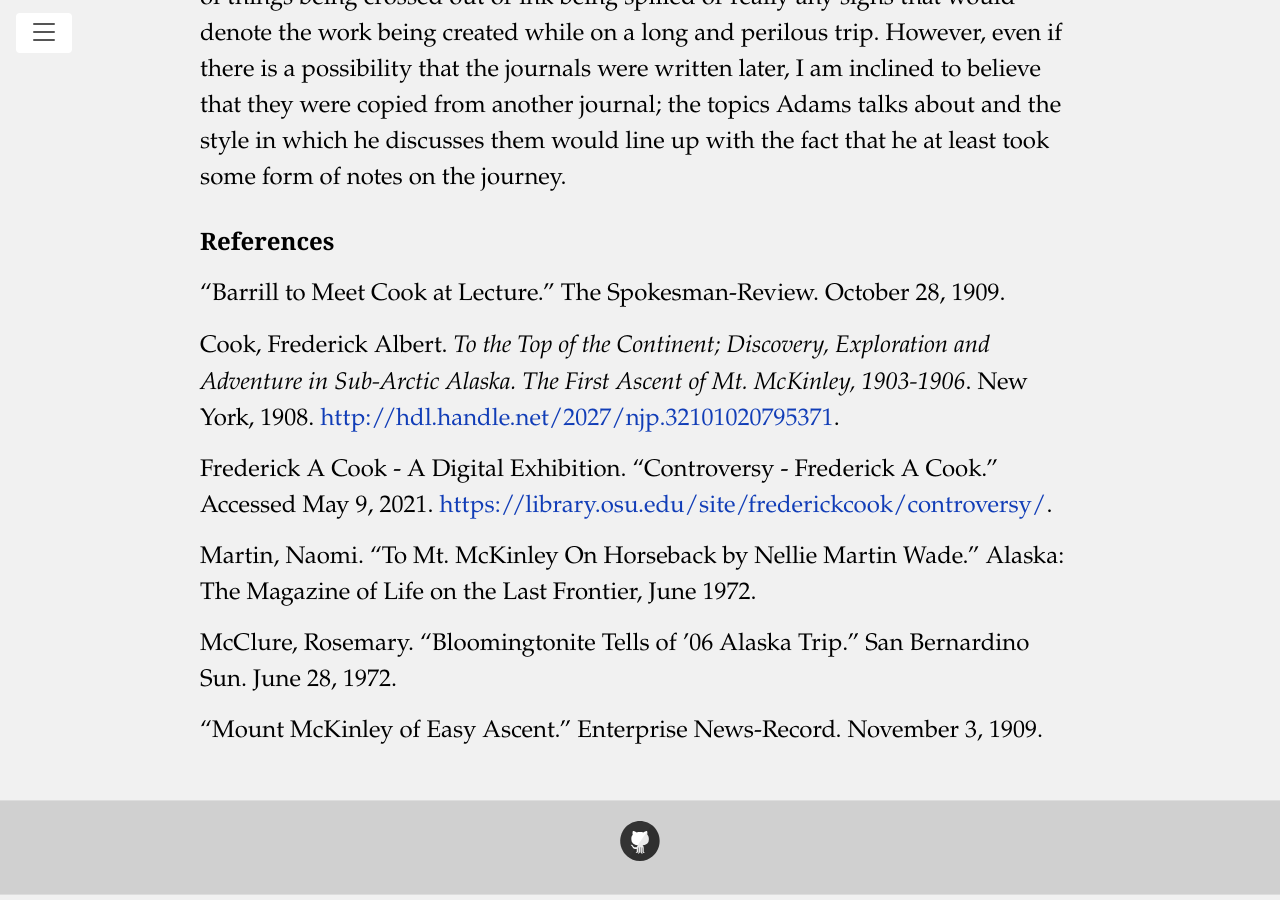
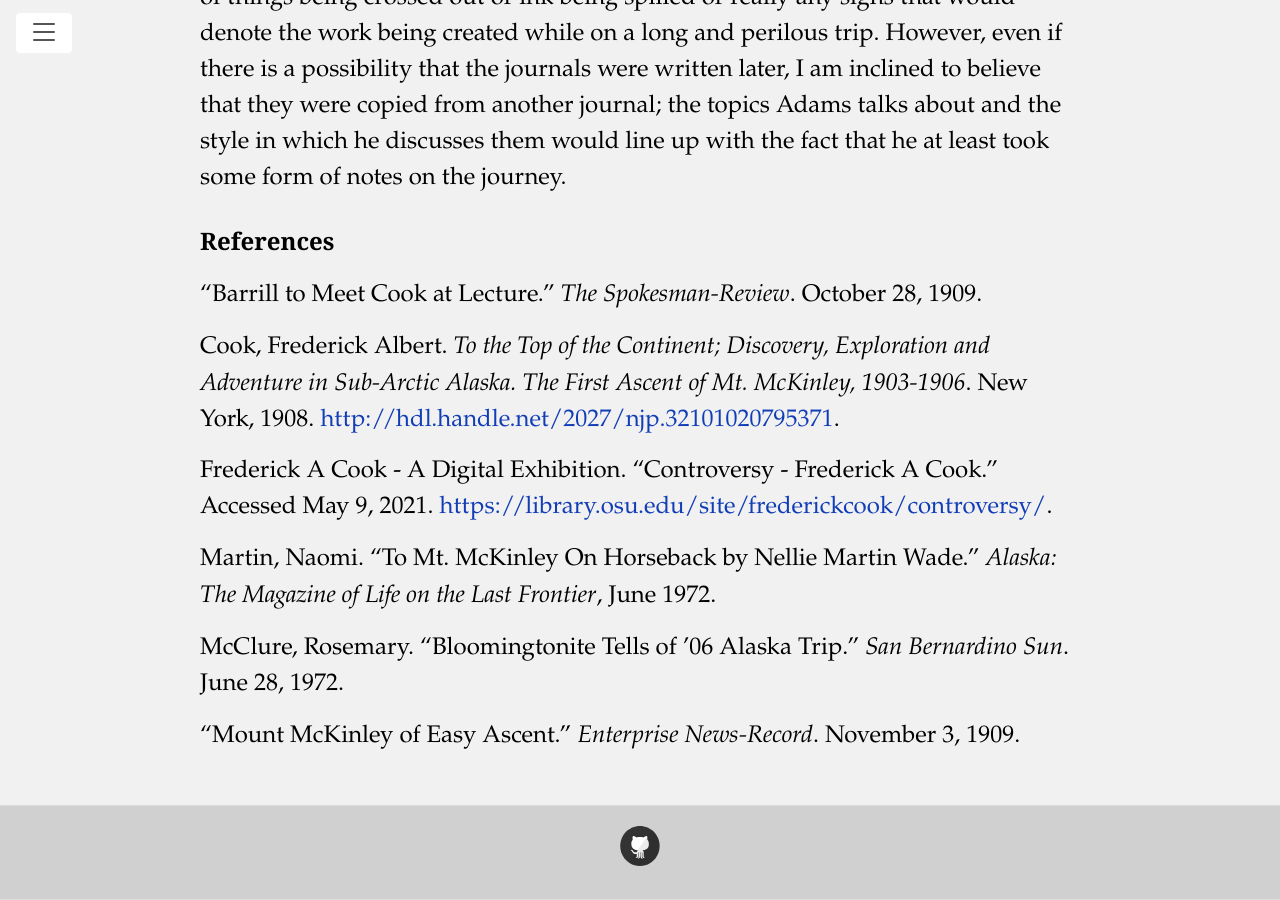
Before and after one commit to HUM-331-Princeton/manifest-destiny, a Jekyll site: the page built from purpose-of-the-journals.md, in a window 1280 px wide and 900 px high, scrolled down 3462 px. Built offline with Jekyll 4.4.1, drawn with Linux system fonts in a browser that asks for light colours.

```diff
--- a/purpose-of-the-journals.md
+++ b/purpose-of-the-journals.md
@@ -33,14 +33,14 @@ Thomas Adams’ journal, on the other hand, is much more documentary, and he foc
 
 ## References
 
-“Barrill to Meet Cook at Lecture.” The Spokesman-Review. October 28, 1909.
+“Barrill to Meet Cook at Lecture.” _The Spokesman-Review_. October 28, 1909.
 
 Cook, Frederick Albert. _To the Top of the Continent; Discovery, Exploration and Adventure in Sub-Arctic Alaska. The First Ascent of Mt. McKinley, 1903-1906_. New York, 1908. <http://hdl.handle.net/2027/njp.32101020795371>.
 
 Frederick A Cook - A Digital Exhibition. “Controversy - Frederick A Cook.” Accessed May 9, 2021. <https://library.osu.edu/site/frederickcook/controversy/>.
 
-Martin, Naomi. "To Mt. McKinley On Horseback by Nellie Martin Wade." Alaska: The Magazine of Life on the Last Frontier, June 1972.
+Martin, Naomi. "To Mt. McKinley On Horseback by Nellie Martin Wade." _Alaska: The Magazine of Life on the Last Frontier_, June 1972.
 
-McClure, Rosemary. “Bloomingtonite Tells of ’06 Alaska Trip.” San Bernardino Sun. June 28, 1972.
+McClure, Rosemary. “Bloomingtonite Tells of ’06 Alaska Trip.” _San Bernardino Sun_. June 28, 1972.
 
-“Mount McKinley of Easy Ascent.” Enterprise News-Record. November 3, 1909.
+“Mount McKinley of Easy Ascent.” _Enterprise News-Record_. November 3, 1909.
```
